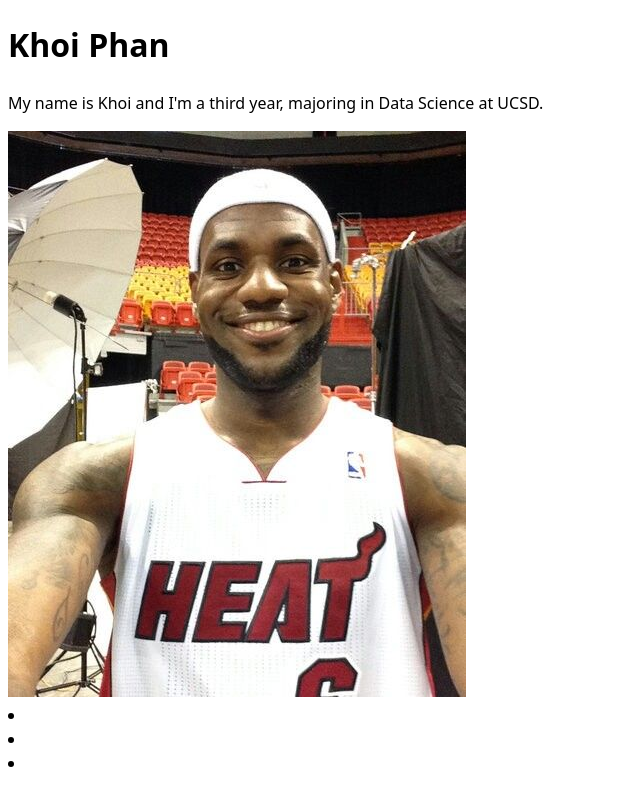
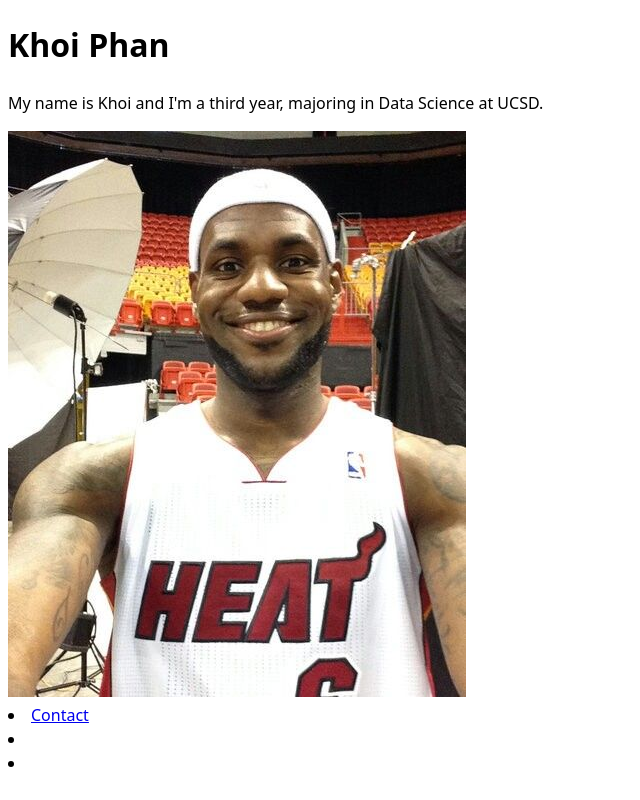
Before and after one commit to Kayempea/portfolio, a plain HTML site: page index.html in a window 1280 px wide. Shown: the whole page, without its empty margins (0-640 px from the left). Drawn offline with Linux system fonts and the light colour scheme.

Commit message:
Update index.html

```diff
--- a/index.html
+++ b/index.html
@@ -11,7 +11,7 @@
     <p>My name is Khoi and I'm a third year, majoring in Data Science at UCSD.</p>
     <img src="images/Lebron.jpg" alt="This is LeGoat">
     <nav>
-        <li><a></a></li>
+        <li><a href="https://Kayempea.github.io/portfolio/contact/">Contact</a></li>
         <li></li>
         <li></li>
     </nav>
```
